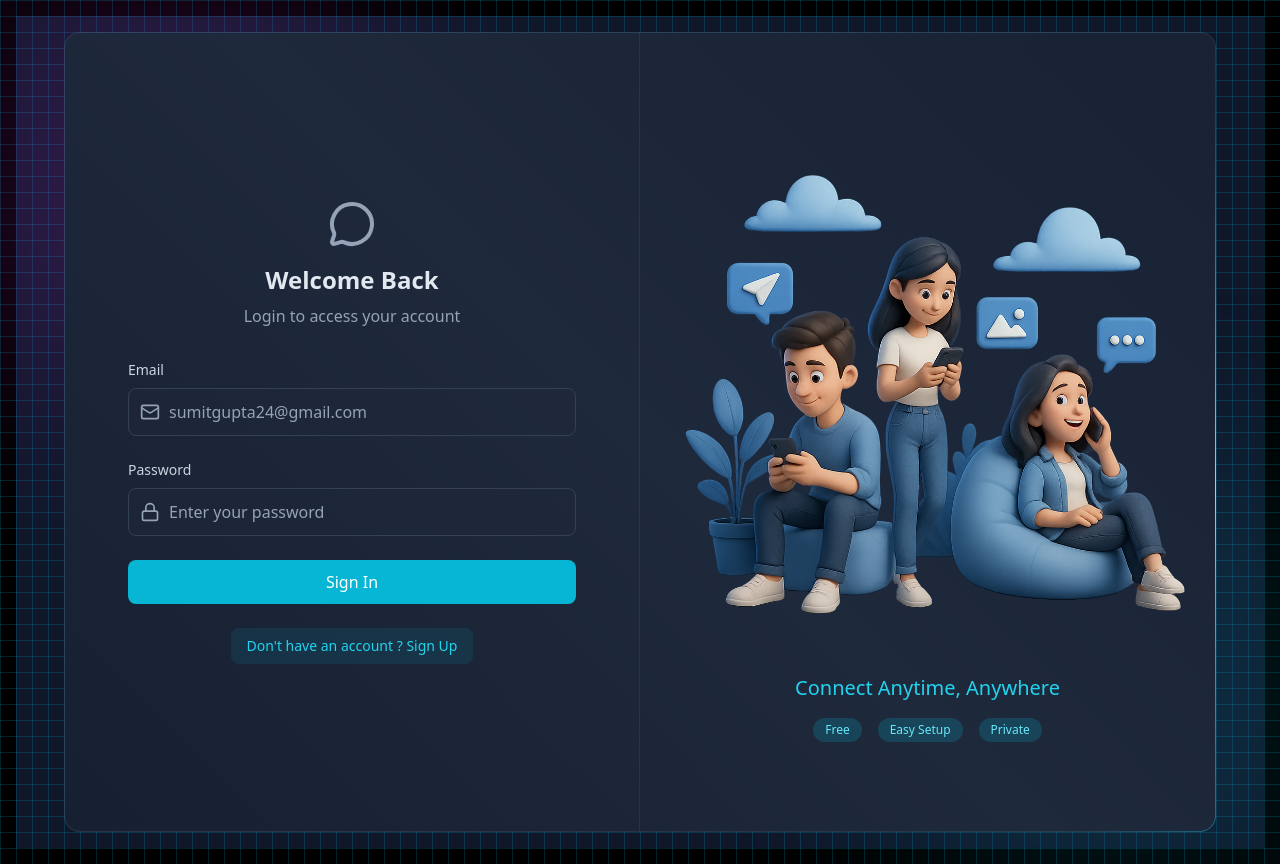
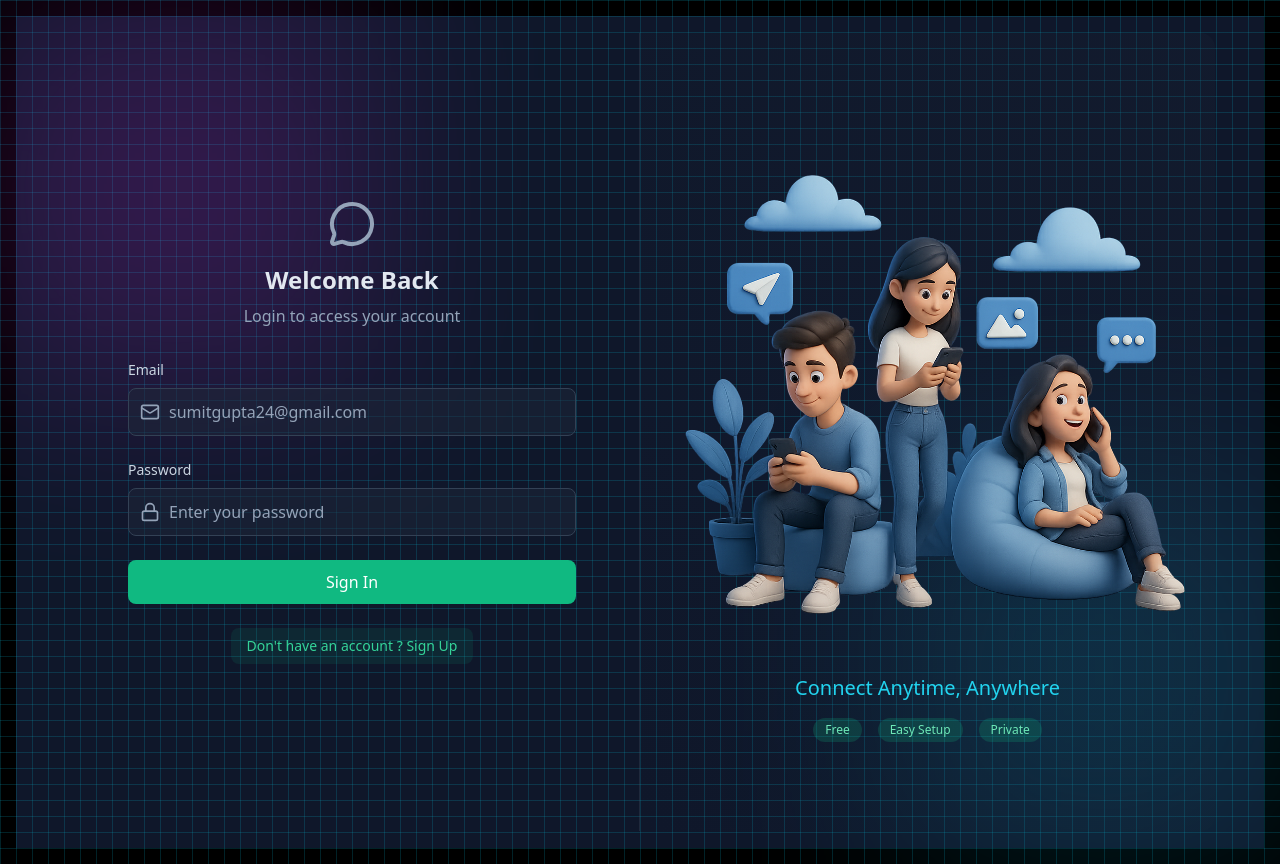
Before and after one commit to sumitgupta24/Hush, a React (Vite) app in the folder frontend/: page /login in a window 1280 px wide. Built offline with nearby package versions, Linux system fonts and the light colour scheme; no server answers.

Commit message:
updated UI and store functionalities

```diff
--- a/frontend/src/index.css
+++ b/frontend/src/index.css
@@ -2,14 +2,8 @@
 @tailwind components;
 @tailwind utilities;
 
-@property --border-angle {
-  inherits: false;
-  initial-value: 0deg;
-  syntax: "<angle>";
-}
-
 .input {
-  @apply w-full bg-slate-800/50 border border-slate-700 rounded-lg py-2 pl-10 pr-4 text-slate-200 placeholder-slate-400 focus:ring-2 focus:ring-cyan-500 focus:border-transparent;
+  @apply w-full bg-slate-800/50 border border-slate-700 rounded-lg py-2 pl-10 pr-4 text-slate-200 placeholder-slate-400 focus:ring-2 focus:ring-emerald-500 focus:border-transparent;
 }
 
 .auth-input-icon {
@@ -21,15 +15,15 @@
 }
 
 .auth-badge {
-  @apply inline-flex items-center px-3 py-1 text-xs font-medium rounded-full bg-cyan-500/20 text-cyan-300;
+  @apply inline-flex items-center px-3 py-1 text-xs font-medium rounded-full bg-emerald-500/20 text-emerald-300;
 }
 
 .auth-btn {
-  @apply w-full bg-cyan-500 text-white rounded-lg py-2.5 font-medium
-  hover:bg-cyan-600 focus:ring-2 focus:ring-cyan-500;
+  @apply w-full bg-emerald-500 text-white rounded-lg py-2.5 font-medium
+  hover:bg-emerald-600 focus:ring-2 focus:ring-emerald-500;
 }
 
 .auth-link {
-  @apply px-4 py-2 inline-block bg-cyan-500/10 rounded-lg text-cyan-400
-  hover:text-cyan-500 text-sm transition-colors;
+  @apply px-4 py-2 inline-block bg-emerald-500/10 rounded-lg text-emerald-400
+  hover:text-emerald-500 text-sm transition-colors;
 }
--- a/frontend/src/store/useAuthStore.js
+++ b/frontend/src/store/useAuthStore.js
@@ -31,7 +31,7 @@
         set({ isSigningUp: true })
         try {
             const res = await axiosInstance.post("/auth/signup", data);
-            set({ authUser: res.data })
+            set({ authUser: res.data.data })
             toast.success("Account Created Successfully!")
             get().connectSocket();
         } catch (error) {
@@ -45,7 +45,7 @@
         set({ isLoggingIn: true });
         try {
             const res = await axiosInstance.post("/auth/login", data);
-            set({ authUser: res.data })
+            set({ authUser: res.data.data })
             toast.success("Logged In Successfully")
             get().connectSocket();
         } catch (error) {
--- a/frontend/src/store/useChatStore.js
+++ b/frontend/src/store/useChatStore.js
@@ -19,7 +19,7 @@
     },
 
     setActiveTab: (tab) => set({ activeTab: tab }),
-    setSelectedUser: (selectedUser) => set({ selectedUser }),
+    setSelectedUser: (selectedUser) => set({ selectedUser,messages : [] }),
 
     getAllContacts: async () => {
         set({ isUsersLoading: true });
--- a/frontend/tailwind.config.js
+++ b/frontend/tailwind.config.js
@@ -6,14 +6,7 @@
   ],
   theme: {
     extend: {
-      animation: {
-        border: "border 4s linear infinite",
-      },
-      keyframes: {
-        border: {
-          to: { "--border-angle": "360deg" },
-        },
-      },
+
     },
   },
   plugins: [require('daisyui')],
```
Also changed, not shown: 1 other file (tests, documents, lock files or other folders).
